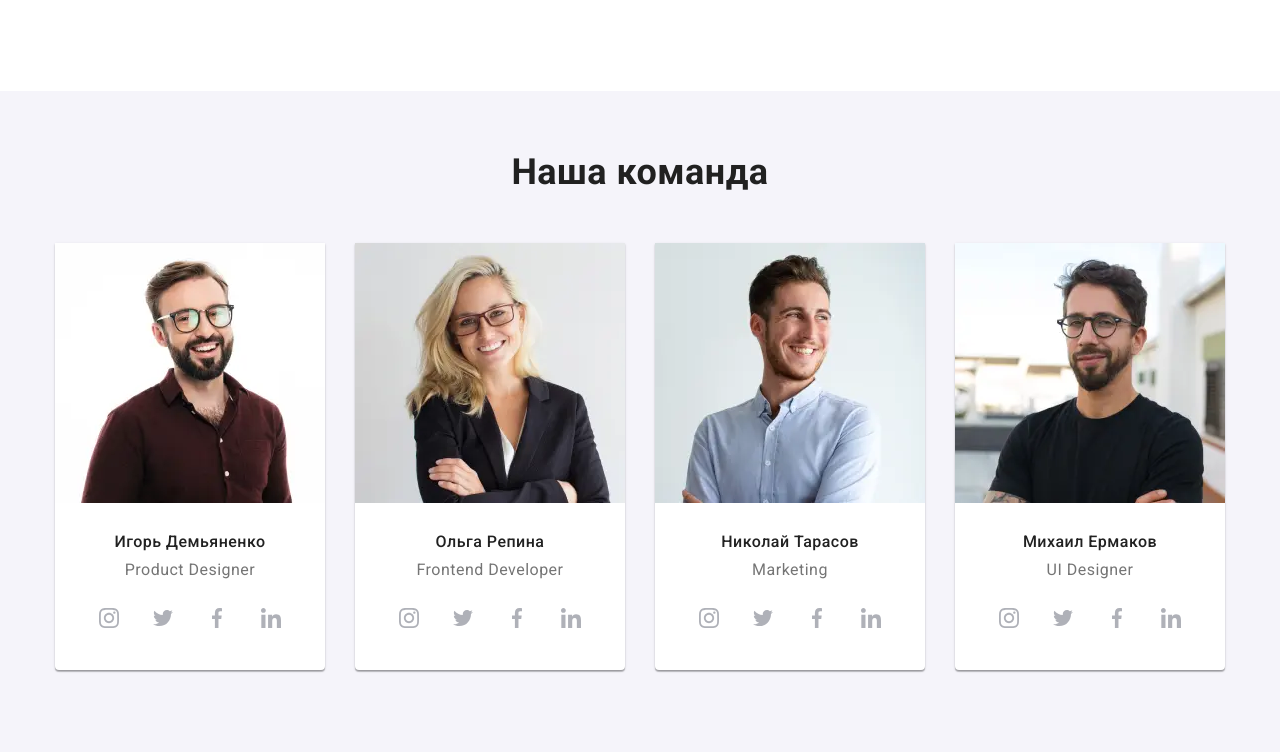
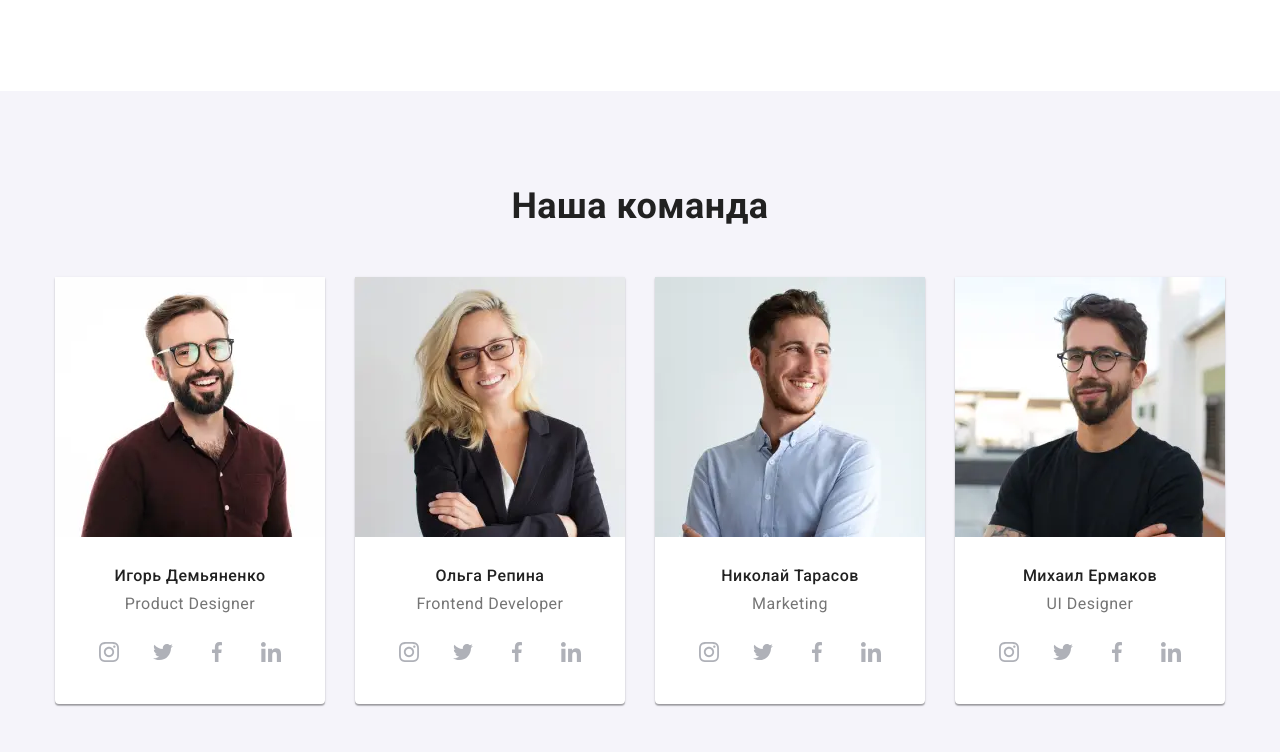
Before and after one commit to ViktoriiaTrostohon/goit-markup-hw-08, a plain HTML site: page index.html in a window 1280 px wide. Shown: the part 1508-2260 px from the top of the page. Drawn offline with nearby package versions, Linux system fonts and the light colour scheme.

Commit message:
top padding for our team 1200px

```diff
--- a/sass/layout/_our-team.scss
+++ b/sass/layout/_our-team.scss
@@ -58,6 +58,10 @@
 }
 
 @media screen and (min-width: 1200px) {
+  .employees {
+    padding-top: 94px;
+  }
+
   .team__employee-card {
     min-width: calc((100% - 120px) / 4);
 
```
Also changed, not shown: css/main.css, css/main.min.css, 2 other files.
